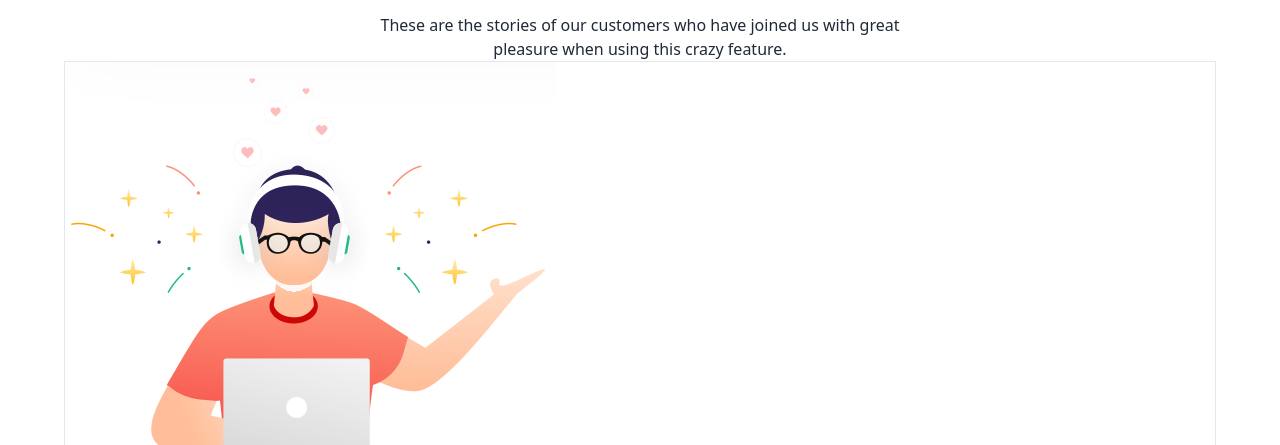
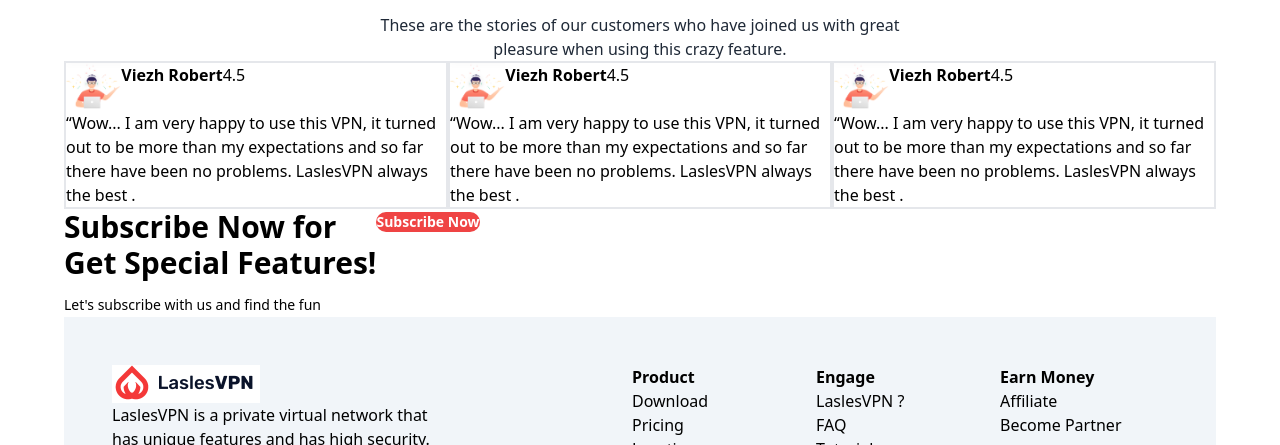
Before and after one commit to IshKevin/The-gym_cloning_ex_II, a plain HTML site: page index.html in a window 1280 px wide. Shown: the part 2933-3378 px from the top of the page. Drawn offline with Linux system fonts and the light colour scheme.

Commit message:
fix index

```diff
--- a/index.html
+++ b/index.html
@@ -178,13 +178,47 @@
     <p class="text-center  mt-4 text-gray-800 text-lg">These are the stories of our customers who have joined us with great <br>
         pleasure when using this crazy feature.</p>
     </div>
-    <div>
-     <div class="flex flex-col border rounded-md p-">
-        <div>
+    <div class="flex justify-between my-16">
+     <div class="flex flex-col border-2 hover:border-red-500 rounded-md p-4 mr-8">
+        <div class="flex justify-between items-center" >
         <span>
-        <img src="/img/happy-customer.PNG" alt="">
+        <img src="/img/happy-customer.PNG" class="h-12 w-12 rounded-full" alt="">
         </span>
+        <span class="font-bold">
+            Viezh Robert
+        </span>
+        <span>4.5</span>
+       </div>
+       <div>
+        “Wow... I am very happy to use this VPN, it
+         turned out to be more than my expectations
+         and so far there have been no problems.
+         LaslesVPN always the best .
+       </div>
+     </div>
+<div class="flex flex-col border-2 hover:border-red-500 rounded-md p-4 mr-8">
+        <div class="flex justify-between items-center" >
         <span>
+        <img src="/img/happy-customer.PNG" class="h-12 w-12 rounded-full" alt="">
+        </span>
+        <span class="font-bold">
+            Viezh Robert
+        </span>
+        <span>4.5</span>
+       </div>
+       <div>
+        “Wow... I am very happy to use this VPN, it
+         turned out to be more than my expectations
+         and so far there have been no problems.
+         LaslesVPN always the best .
+       </div>
+     </div>
+     <div class="flex flex-col border-2 hover:border-red-500 rounded-md p-4 mr-8">
+        <div class="flex justify-between items-center" >
+        <span>
+        <img src="/img/happy-customer.PNG" class="h-12 w-12 rounded-full" alt="">
+        </span>
+        <span class="font-bold">
             Viezh Robert
         </span>
         <span>4.5</span>
@@ -198,6 +232,16 @@
      </div>
     </div>
  </section>
+ <div class="flex  justify-between border-white bg-white shadow-md shadow-slate-500 rounded-md p-16">
+    <div class="text-3xl font-bold text-slate-800">
+    Subscribe Now for <br>
+    Get Special Features! <br>
+    <span class="font-light text-sm">Let's subscribe with us and find the fun</span>
+    </div>
+    <div>
+        <button class="px-12 bg-red-500 font-semibold text-white text-sm py-3 rounded-xl shadow-lg shadow-red-500">Subscribe Now</button>
+    </div>
+ </div>
 </main>
  <footer class="h-auto flex w-full p-12 space-x-4 font-thin bg-slate-100">
     <div class="w-3/6">
```
